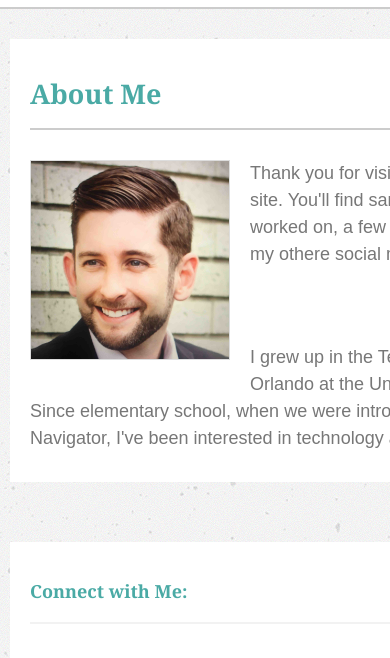
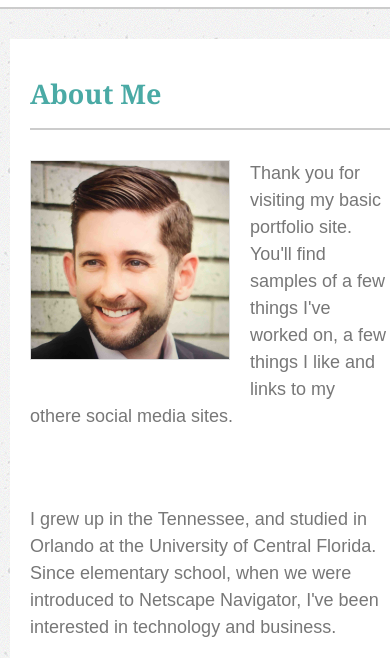
Before and after one commit to drmulr/Responsive-Portfolio, a plain HTML site: page index.html in a window 390 px wide. Shown: the part 101-759 px from the top of the page. Drawn offline with nearby package versions, Linux system fonts and the light colour scheme.

Commit message:
Update CSS Media Queries

```diff
--- a/assets/css/style.css
+++ b/assets/css/style.css
@@ -141,8 +141,8 @@ header {
     margin: 20px 20px 20px 0;
 }
 
+
 /*Portfolio Page*/
-
 
 #photoDiv {
 
@@ -163,16 +163,27 @@ header {
 	padding-top: 10px;
 }
 
+/*End Portfolio Page Code*/
+
 
 
 
 @media screen and (max-width: 980px) {
   /* The body's bg color will be #333 */
   body {
+
+  }
+  .smLogo {
+    margin-left: 75px;
   }
   /* The wrapper's width will be 600px */
-  #mainContent, #headerDiv {
-    width: 500px;
+  #aboutMe {
+    background-color: white;
+    overflow: auto;
+    width: 80%;
+    float: left;
+    margin: 30px 10px 30px 10px;
+    padding: 0 20px;
   }
   #connect {
   	float: left;
@@ -189,7 +200,6 @@ header {
 
 
 @media screen and (max-width: 768px) {
-  /* The body's bg color will be #333 */
   body {
   }
   /* The wrapper's width will be 600px */
@@ -199,7 +209,7 @@ header {
   #connect, #navLinks {
   	float: left;
   	width: 100%;
-  }
+  }*/
 }
 
 
@@ -209,8 +219,6 @@ header {
   body {
   }
   /* The wrapper's width will be 600px */
-  #mainContent, #headerDiv {
-    width: 500px;
   }
   #connect {
   	float: left;
```
